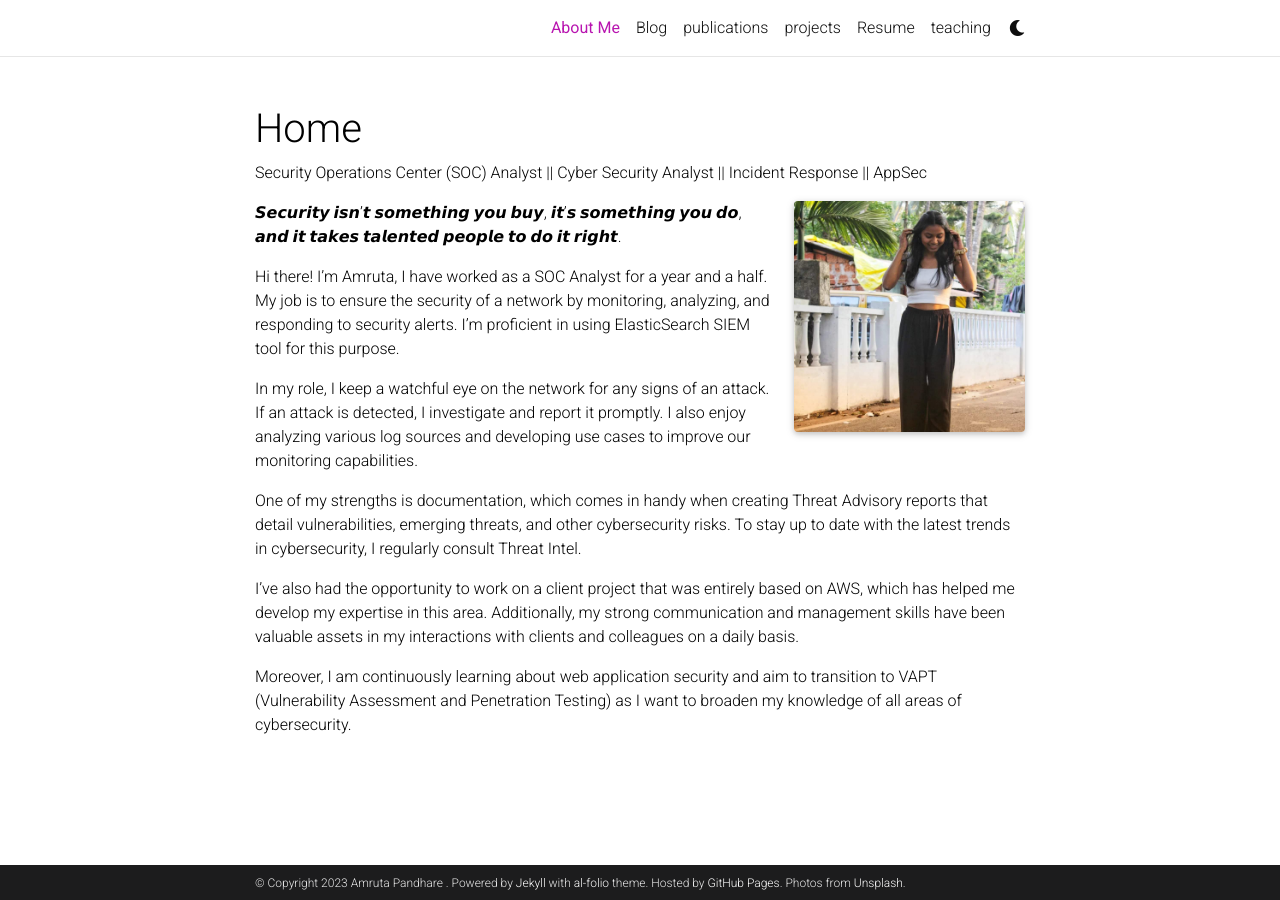
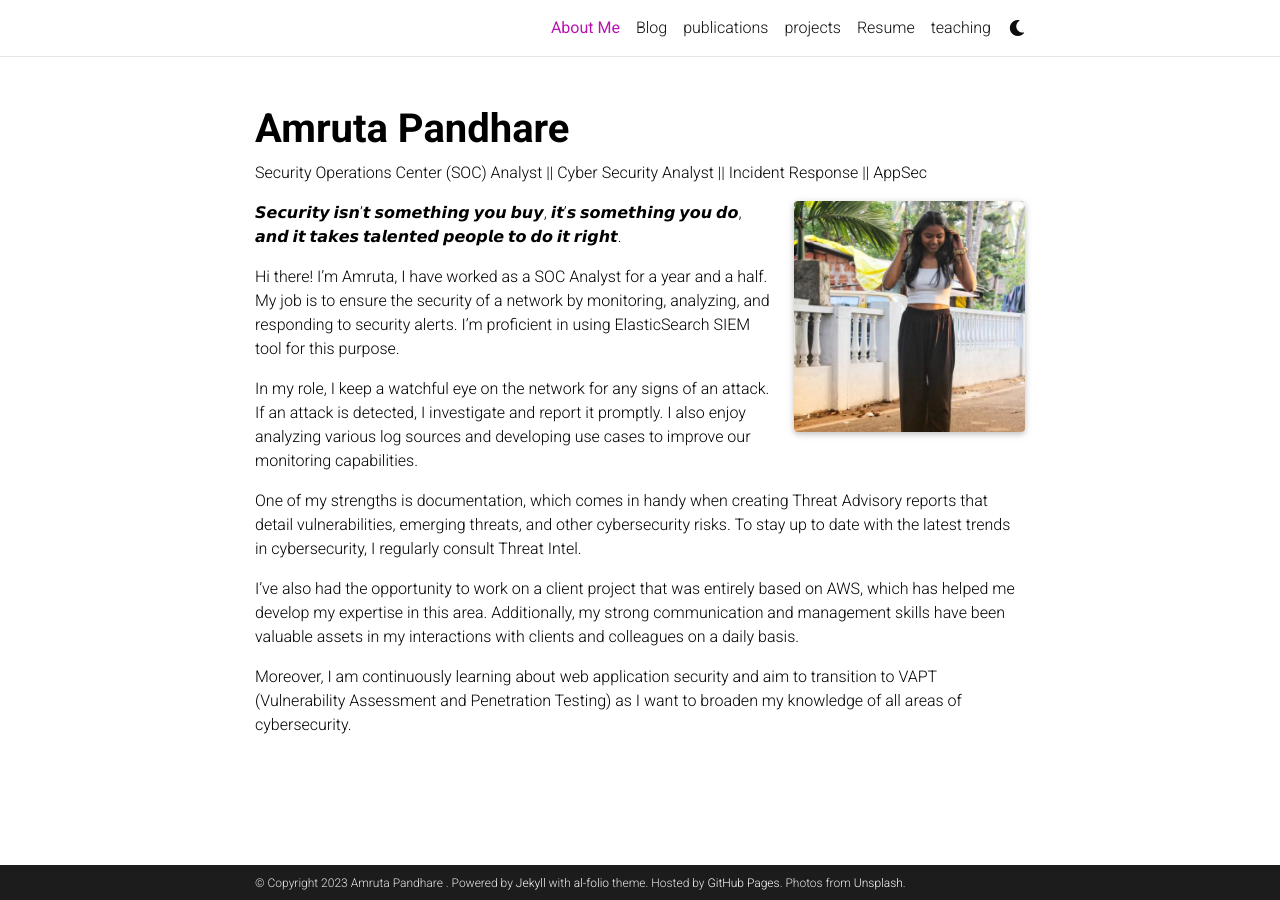
Before and after one commit to AmrutaPandhare/AmrutaPandhare.github.io, a Jekyll site: the page built from _pages/about.md, in a window 1280 px wide. Built offline with Jekyll 4.4.1, drawn with Linux system fonts in a browser that asks for light colours; full-size pictures stand in for the smaller copies a plugin makes; comment, search, counter and statistics services are not loaded; a style sheet for code colours, icons or effects is not loaded.

Commit message:
Update _config.yml

```diff
--- a/_config.yml
+++ b/_config.yml
@@ -2,7 +2,7 @@
 # Site settings
 # -----------------------------------------------------------------------------
 
-title: Home # the website title (if blank, full name will be used instead)
+title: blank # the website title (if blank, full name will be used instead)
 first_name: Amruta Pandhare
 middle_name:
 last_name:
@@ -16,7 +16,7 @@ footer_text: >
 keywords: jekyll, jekyll-theme, academic-website, portfolio-website  # add your own keywords or leave empty
 
 lang: en # the language of your site (for example: en, fr, cn, ru, etc.)
-# icon: # the emoji used as the favicon (alternatively, provide image name in /assets/img/)
+icon: 💻 # the emoji used as the favicon (alternatively, provide image name in /assets/img/)
 
 url: https://amrutapandhare.github.io # the base hostname & protocol for your site
 baseurl: # the subpath of your site, e.g. /blog/
```
